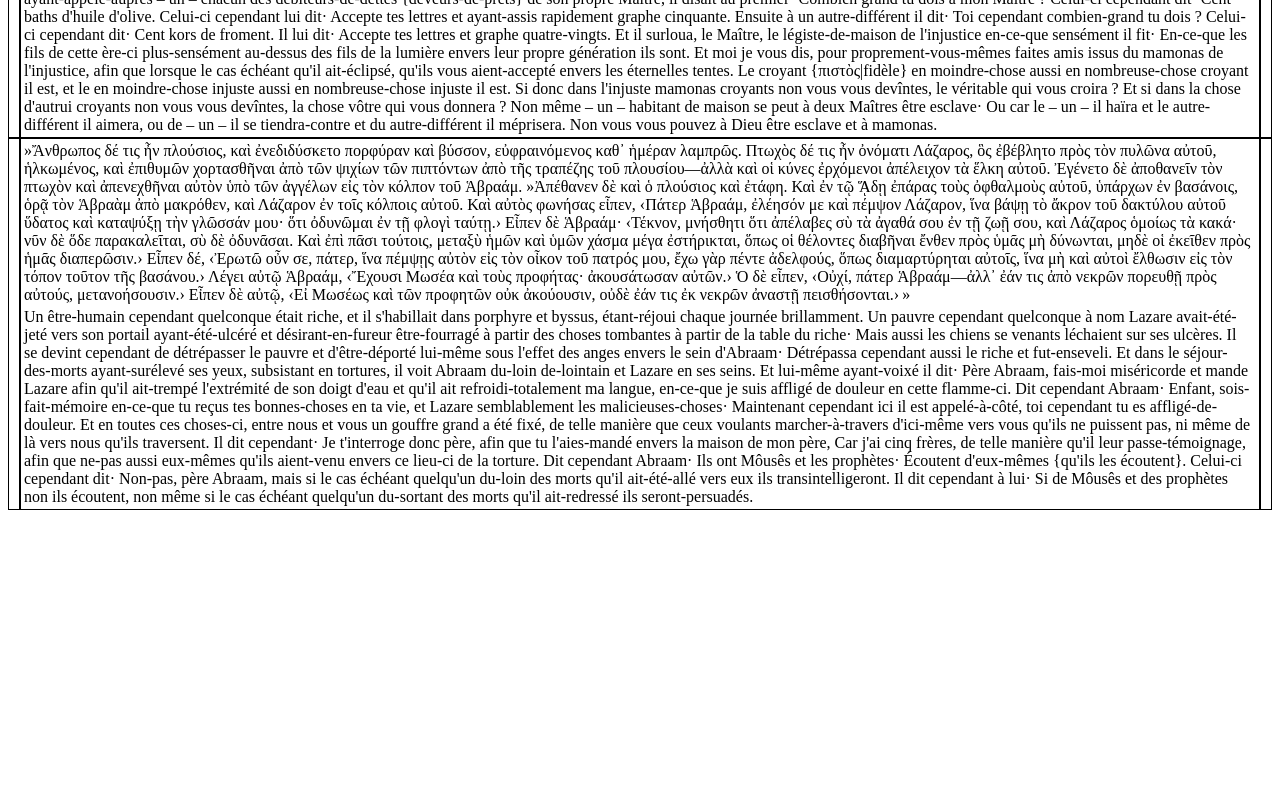
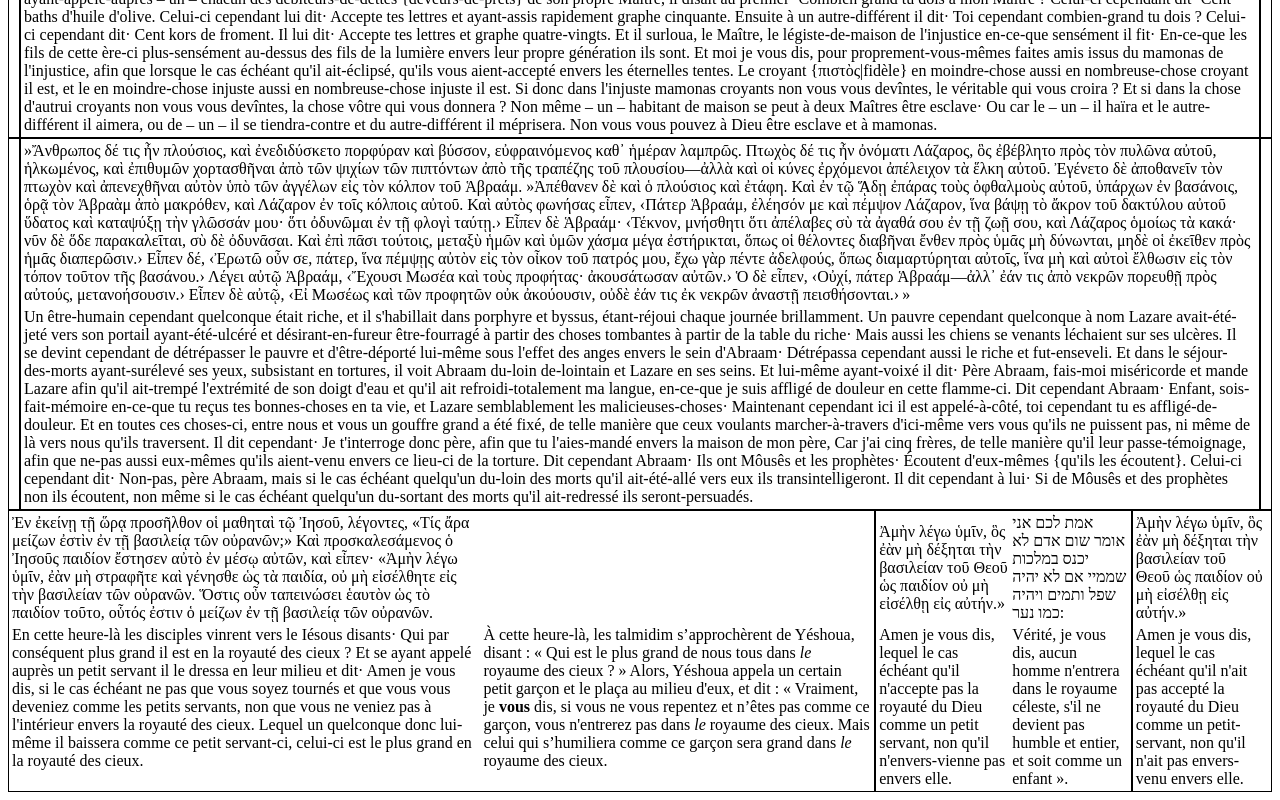
Before and after one commit to kylak/bien-gerer-les-biens, a plain HTML site: page index.html in a window 1280 px wide. Shown: the part 5102-5902 px from the top of the page. Before the commit the page ends 5620 px from the top, so only its background shows below. Drawn offline with Linux system fonts and the light colour scheme.

Commit message:
Add files via upload

```diff
--- a/index.html
+++ b/index.html
@@ -900,5 +900,73 @@ de sa joie, il a vendu tout ce qu'il avait et a acheté ce champ.</td> <!-- trad
         </div>
     </div>
 
+    <div class="row">
+        <div class="column" title="Mt 18:1-4">
+            <table>
+                <tr>
+                    <td>
+                        Ἐν ἐκείνῃ τῇ ὥρᾳ προσῆλθον οἱ μαθηταὶ τῷ Ἰησοῦ, λέγοντες, «Τίς ἄρα μείζων ἐστὶν ἐν τῇ βασιλείᾳ τῶν οὐρανῶν;» Καὶ προσκαλεσάμενος ὁ Ἰησοῦς παιδίον ἔστησεν αὐτὸ ἐν μέσῳ αὐτῶν, καὶ εἶπεν· «Ἀμὴν λέγω ὑμῖν, ἐὰν μὴ στραφῆτε καὶ γένησθε ὡς τὰ παιδία, οὐ μὴ εἰσέλθητε εἰς τὴν βασιλείαν τῶν οὐρανῶν. Ὅστις οὖν ταπεινώσει ἑαυτὸν ὡς τὸ παιδίον τοῦτο, οὗτός ἐστιν ὁ μείζων ἐν τῇ βασιλείᾳ τῶν οὐρανῶν.
+                    </td> <!-- texte grec -->
+                    <td></td> <!-- texte hebreu -->
+                </tr>
+                <tr>
+                    <td>
+                        En cette heure-là les disciples vinrent vers le Iésous disants· Qui par conséquent plus grand il est en la royauté des cieux ?
+                        Et se ayant appelé auprès un petit servant il le dressa en leur milieu
+                        et dit· Amen je vous dis, si le cas échéant ne pas que vous soyez tournés et que vous vous deveniez comme les petits servants, non que vous ne veniez pas à l'intérieur envers la royauté des cieux.
+                        Lequel un quelconque donc lui-même il baissera comme ce petit servant-ci, celui-ci est le plus grand en la royauté des cieux.
+                    </td> <!-- traduction du grec -->
+                    <td>
+                        À cette heure-là, les talmidim s’approchèrent de
+                        Yéshoua, disant : « Qui est le plus grand de nous tous dans
+                        <em>le</em> royaume des cieux ? » Alors, Yéshoua appela un certain petit
+                        garçon et le plaça au milieu d'eux, et dit : « Vraiment, je <strong>vous</strong>
+                        dis, si vous ne vous repentez et n’êtes pas comme ce garçon,
+                        vous n'entrerez pas dans <em>le</em> royaume des cieux. Mais celui qui
+                        s’humiliera comme ce garçon sera grand dans <em>le</em> royaume des cieux.
+                    </td> <!-- traduction de l'hebreu -->
+                </tr>
+            </table>
+        </div>
+        <div class="column" title="Mc 10:15">
+            <table>
+                <tr>
+                    <td>
+                        Ἀμὴν λέγω ὑμῖν, ὃς ἐὰν μὴ δέξηται τὴν βασιλείαν τοῦ Θεοῦ ὡς παιδίον οὐ μὴ εἰσέλθῃ εἰς αὐτήν.»
+                    </td>
+                    <td>
+                         אמת לכם אני אומר שום אדם לא יכנס במלכות שממיי אם לא יהיה שפל ותמים ויהיה כמו נער:
+                    </td> <!-- texte hebreu -->
+                </tr>
+                <tr>
+                    <td>
+                        Amen je vous dis, lequel le cas échéant qu'il n'accepte pas la royauté du Dieu comme un petit servant, non qu'il n'envers-vienne pas envers elle.
+                    </td>
+                    <td>
+                        Vérité, je vous dis, aucun homme n'entrera dans le royaume
+                        céleste, s'il ne devient pas humble et entier, et soit comme un
+                        enfant ».
+                    </td> <!-- traduction de l'hebreu -->
+                </tr>
+            </table>
+        </div>
+        <div class="column" title="Lc 18:17">
+            <table>
+                <tr>
+                    <td>
+                        Ἀμὴν λέγω ὑμῖν, ὃς ἐὰν μὴ δέξηται τὴν βασιλείαν τοῦ Θεοῦ ὡς παιδίον οὐ μὴ εἰσέλθῃ εἰς αὐτήν.»
+                    </td> <!-- texte grec -->
+                    <td></td> <!-- texte hebreu -->
+                </tr>
+                <tr>
+                    <td>
+                        Amen je vous dis, lequel le cas échéant qu'il n'ait pas accepté la royauté du Dieu comme un petit-servant, non qu'il n'ait pas envers-venu envers elle.
+                    </td> <!-- traduction du grec -->
+                    <td></td> <!-- traduction de l'hebreu -->
+                </tr>
+            </table>
+        </div>
+    </div>
+
 </body>
 </html>
```
